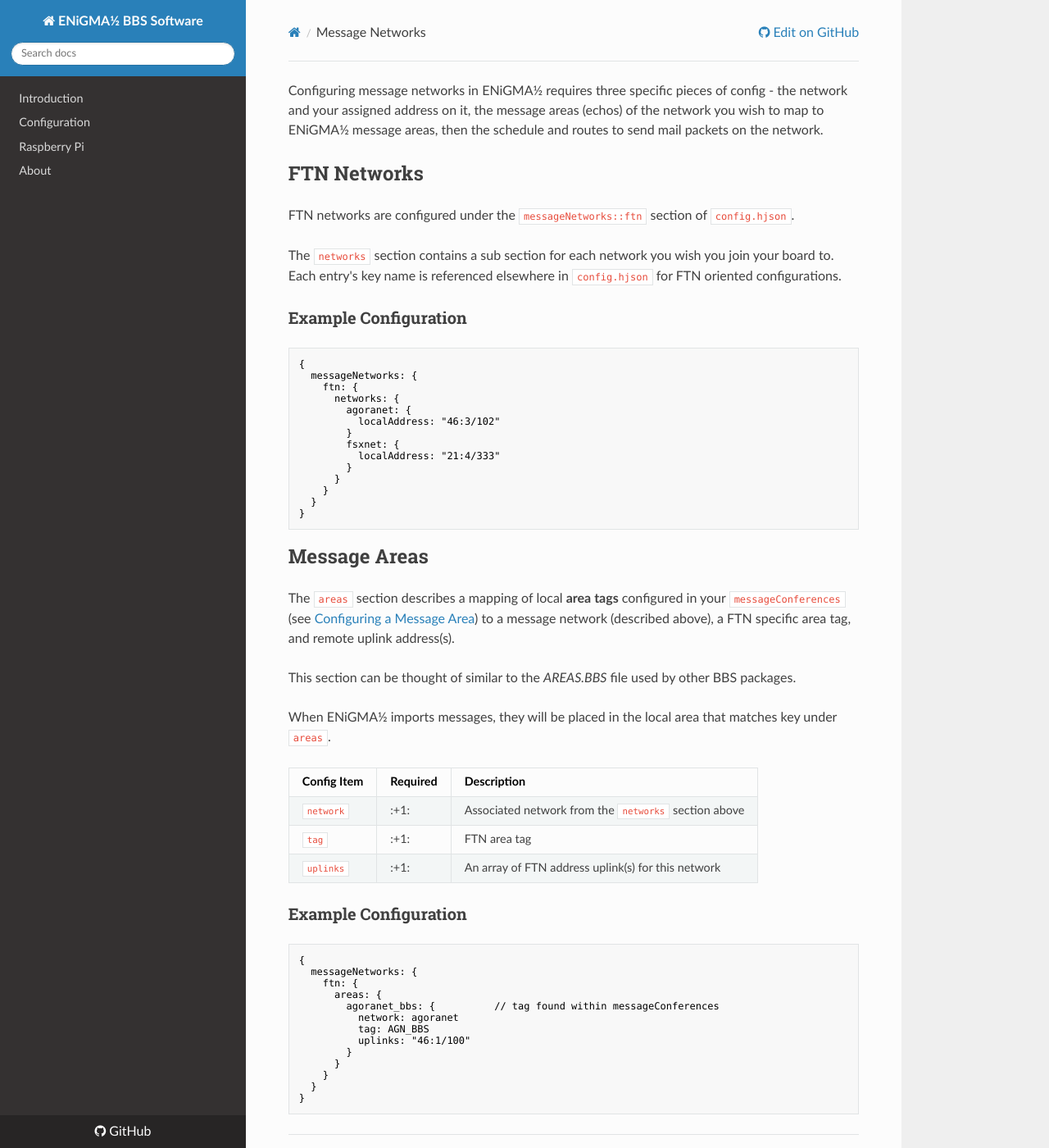
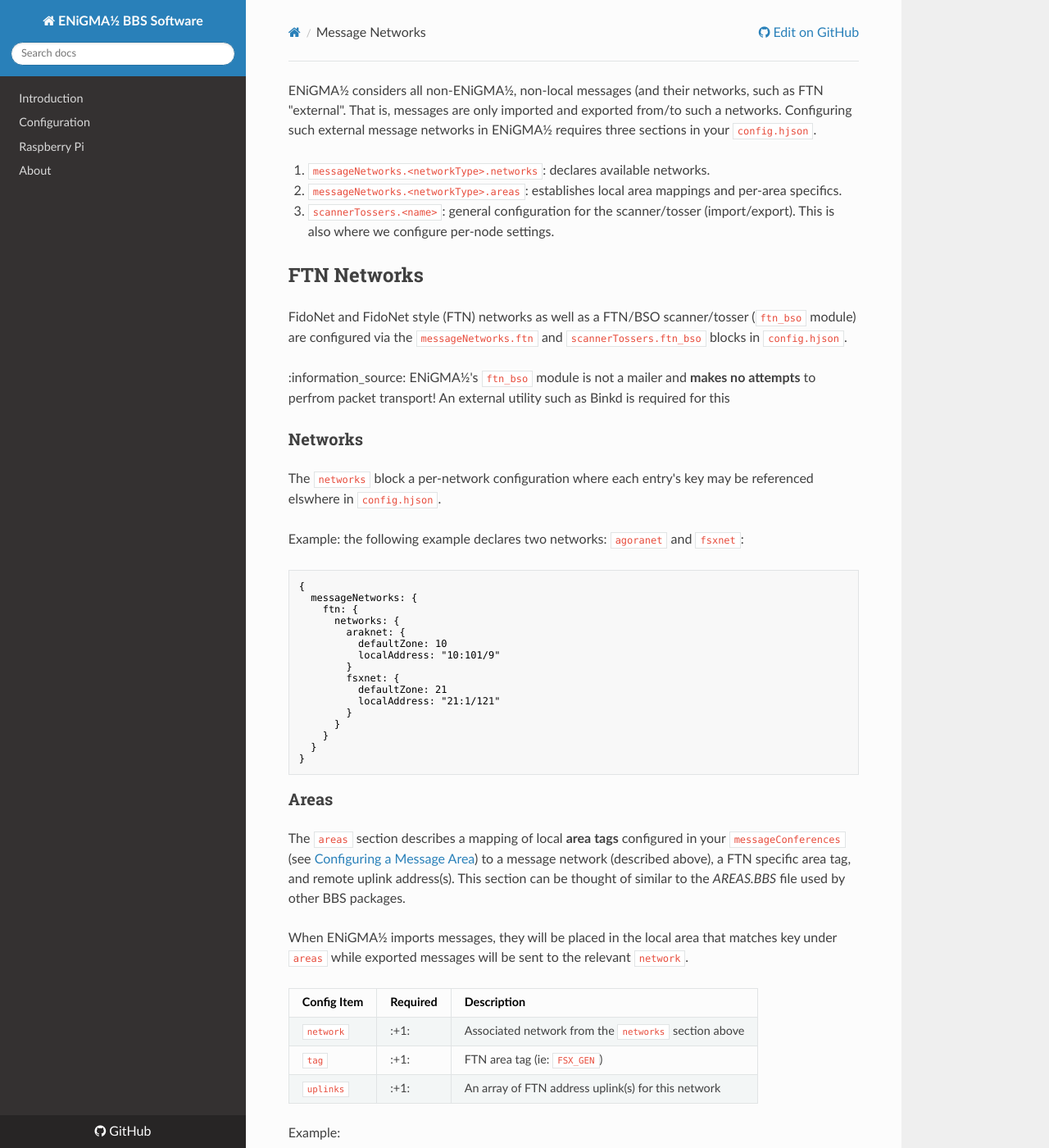
Before and after one commit to NuSkooler/enigma-bbs, an MkDocs documentation site: the page built from docs/messageareas/message-networks.md, in a window 1280 px wide and 1400 px high. Shown: the whole window at 82% size. Built offline with MkDocs 1.6.1, drawn with Linux system fonts in a browser that asks for light colours; nearby versions of some CDN libraries; old or Windows-style settings are respelled for this version of MkDocs; some of the changed text lies outside the part shown.

Commit message:
Updates RE message networks

````diff
--- a/docs/messageareas/message-networks.md
+++ b/docs/messageareas/message-networks.md
@@ -2,29 +2,33 @@
 layout: page
 title: Message Networks
 ---
-Configuring message networks in ENiGMA½ requires three specific pieces of config - the network and your
-assigned address on it, the message areas (echos) of the network you wish to map to ENiGMA½ message areas,
-then the schedule and routes to send mail packets on the network.
+ENiGMA½ considers all non-ENiGMA½, non-local messages (and their networks, such as FTN "external". That is, messages are only imported and exported from/to such a networks. Configuring such external message networks in ENiGMA½ requires three sections in your `config.hjson`.
+
+1. `messageNetworks.<networkType>.networks`: declares available networks.
+2. `messageNetworks.<networkType>.areas`: establishes local area mappings and per-area specifics.
+3. `scannerTossers.<name>`: general configuration for the scanner/tosser (import/export). This is also where we configure per-node settings.
 
 ## FTN Networks
+FidoNet and FidoNet style (FTN) networks as well as a FTN/BSO scanner/tosser (`ftn_bso` module) are configured via the `messageNetworks.ftn` and `scannerTossers.ftn_bso` blocks in `config.hjson`.
 
-FTN networks are configured under the `messageNetworks::ftn` section of `config.hjson`.
+:information_source: ENiGMA½'s `ftn_bso` module is not a mailer and **makes no attempts** to perfrom packet transport! An external utility such as Binkd is required for this
 
-The `networks` section contains a sub section for each network you wish you join your board to.
-Each entry's key name is referenced elsewhere in `config.hjson` for FTN oriented configurations.
+### Networks
+The `networks` block a per-network configuration where each entry's key may be referenced elswhere in `config.hjson`.
 
-### Example Configuration
-
+Example: the following example declares two networks: `agoranet` and `fsxnet`:
 ```hjson
 {
   messageNetworks: {
     ftn: {
       networks: {
-        agoranet: {
-          localAddress: "46:3/102"
+        araknet: {
+          defaultZone: 10
+          localAddress: "10:101/9"
         }
         fsxnet: {
-          localAddress: "21:4/333"
+          defaultZone: 21
+          localAddress: "21:1/121"
         }
       }
     }
@@ -32,36 +36,79 @@ Each entry's key name is referenced elsewhere in `config.hjson` for FTN oriented
 }
 ```
 
-## Message Areas
+### Areas
+The `areas` section describes a mapping of local **area tags** configured in your `messageConferences` (see [Configuring a Message Area](configuring-a-message-area.md)) to a message network (described above), a FTN specific area tag, and remote uplink address(s). This section can be thought of similar to the *AREAS.BBS* file used by other BBS packages.
 
-The `areas` section describes a mapping of local **area tags** configured in your `messageConferences` (see
-[Configuring a Message Area](configuring-a-message-area.md)) to a message network (described
-above), a FTN specific area tag, and remote uplink address(s).
-
-This section can be thought of similar to the *AREAS.BBS* file used by other BBS packages.
-
-When ENiGMA½ imports messages, they will be placed in the local area that matches key under `areas`.
+When ENiGMA½ imports messages, they will be placed in the local area that matches key under `areas` while exported messages will be sent to the relevant `network`.
 
 | Config Item | Required | Description                                              |
 |-------------|----------|----------------------------------------------------------|
-| `network`   | :+1:     | Associated network from the `networks` section above     |
-| `tag`       | :+1:     | FTN area tag                                             |
-| `uplinks`   | :+1:     | An array of FTN address uplink(s) for this network       |
+| `network`   | :+1:     | Associated network from the `networks` section above |
+| `tag`       | :+1:     | FTN area tag (ie: `FSX_GEN`) |
+| `uplinks`   | :+1:     | An array of FTN address uplink(s) for this network |
 
-### Example Configuration
-
+Example:
 ```hjson
 {
   messageNetworks: {
     ftn: {
       areas: {
-        agoranet_bbs: {          // tag found within messageConferences
-          network: agoranet
-          tag: AGN_BBS
-          uplinks: "46:1/100"
+        fsx_general:        //  *local* tag found within messageConferences
+          network: fsxnet   //  that we are mapping to this network
+          tag: FSX_GEN      //  ...and this remote FTN-specific tag
+          uplinks: [ "21:1/100" ] // a single string also allowed here
         }
       }
     }
   }
 }
 ```
+
+### FTN/BSO Scanner Tosser
+
+| Config Item | Required | Description                                              |
+|-------------|----------|----------------------------------------------------------|
+| `schedule`  | :+1:     | Sets `import` and `export` schedules. [Later style text parsing](https://bunkat.github.io/later/parsers.html#text) supported. `import` also can utilize a `@watch:<path/to/file>` syntax while `export` additionally supports `@immediate`.  |
+| `packetMsgEncoding` | :-1: | Override default `utf8` encoding.
+| `defaultNetwork`       | :-1:     | Explicitly set default network (by tag in `messageNetworks.ftn.networks`). If not set, the first found is used.   |
+| `nodes`   | :+1:     | Per-node settings. Entries (keys) here support wildcards for a portion of the FTN-style address (e.g.: `21:1/*`). `archiveType` may be set to a FTN supported archive extention that the system supports (TODO); if unset, only .PKT files are produced. `encoding` may be set to override `packetMsgEncoding` on a per-node basis. If the node requires a packet password, set `packetPassword`  |
+
+Example:
+```hjson
+scannerTossers: {
+  ftn_bso: {
+    schedule: {
+      //  Check every 30m, or whenever the "toss!.now" file is touched (ie: by Binkd)
+      import: every 30 minutes or @watch:/enigma-bbs/mail/ftn_in/toss!.now
+
+      //  Export immediately, but also check every 15m to be sure
+      export: every 15 minutes or @immediate
+    }
+
+    //  Override default FTN/BSO packet encoding. Defaults to 'utf8'
+    packetMsgEncoding: utf8
+
+    defaultNetwork: fsxnet
+
+    nodes: {
+      "21:1/100" : {            //  May also contain wildcards, ie: "21:1/*"
+        archiveType: ZIP        //  By-ext archive type: ZIP, ARJ, ..., optional.
+        encoding: utf8          //  Encoding for exported messages
+        packetPassword: MUHPA55 //  FTN .PKT password, optional
+
+        tic: {
+          //  See TIC docs
+        }
+      }
+    }
+
+    netMail: {
+      //  See NetMail docs
+    }
+
+    ticAreas: {
+      //  See TIC docs
+    }
+  }
+}
+```
````
Also changed, not shown: 1 other file.
